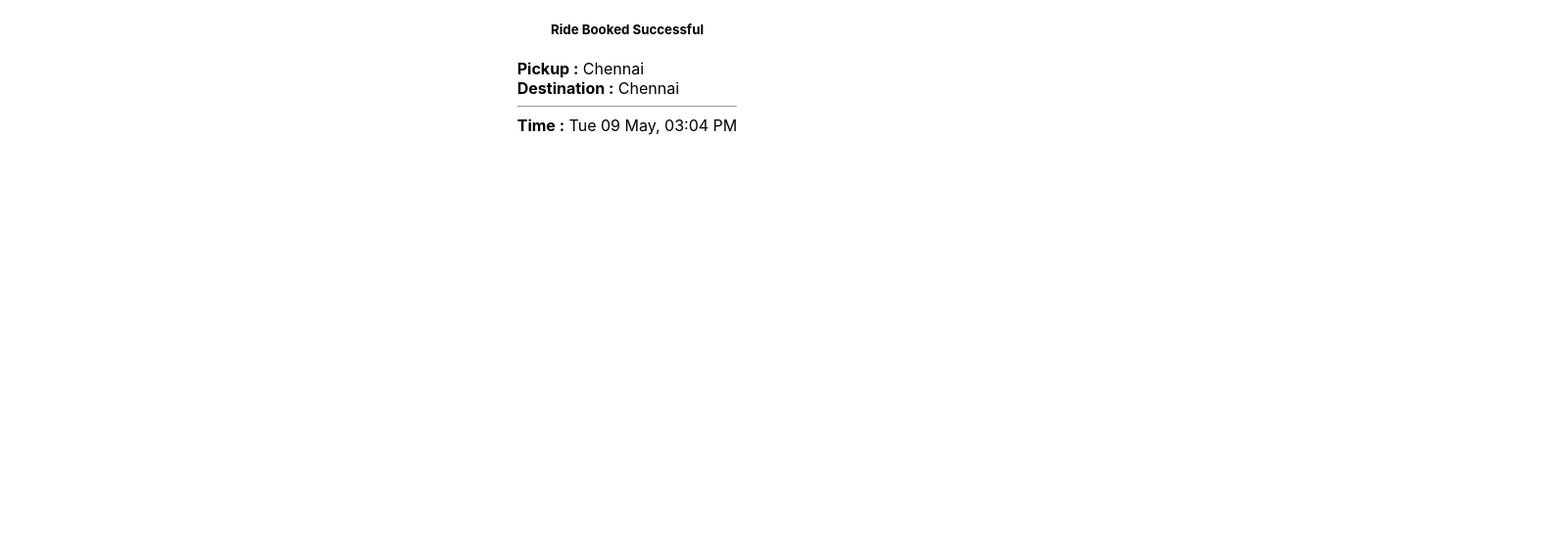
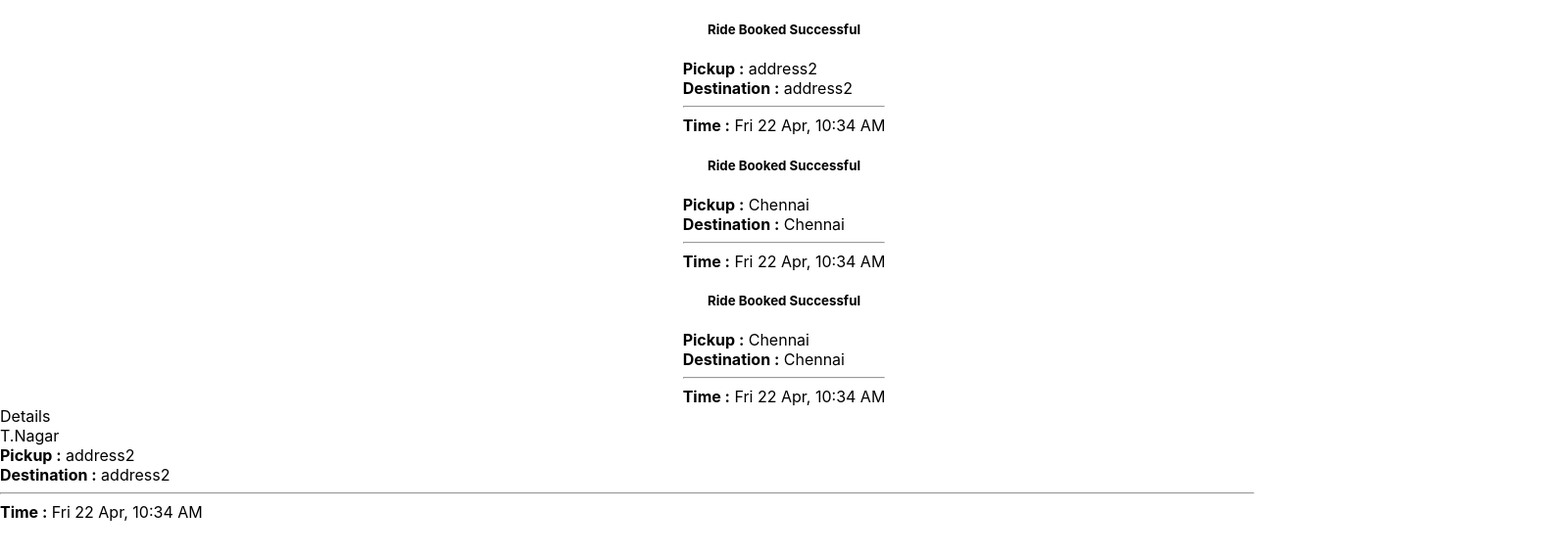
Before and after one commit to UI-GGN/CBP3-React-Rebels, a React (Create React App) app in the folder frontend/hatch-a-cab/: page /booking-confirmation in a window 1280 px wide. Shown: the top 568 px of the page at 98% size, 1600 px wide, since content can reach past the window. Built offline with nearby package versions, Linux system fonts and the light colour scheme.

Commit message:
RR- 3|Akshit Nallu|add request info

```diff
--- a/frontend/hatch-a-cab/src/App.js
+++ b/frontend/hatch-a-cab/src/App.js
@@ -9,12 +9,31 @@ import SignUp from "./pages/Signup";
 import ErrorPage from "./pages/ErrorPage";
 
 function App() {
-  const ride = {
+  const rides = [{
+    bookingId:1,
+    dropLocation: "address1",
+    pickUpLocation: "address2",
+    city:'Chennai',
+    area:'T.Nagar',
+    time: '2022-04-22 10:34:23',
+    status: "confirmed",
+  },{
+    bookingId:2,
     dropLocation: "Delhi",
     pickUpLocation: "Chennai",
     time: "2022-04-22 10:34:23",
+    city:'Chennai',
+    area:'T.Nagar',
     status: "confirmed",
-  };
+  },{
+    bookingId:3,
+    dropLocation: "Delhi",
+    pickUpLocation: "Chennai",
+    time: "2022-04-22 10:34:23",
+    city:'Chennai',
+    area:'T.Nagar',
+    status: "confirmed",
+  }];
 
   return (
     <BrowserRouter>
@@ -25,7 +44,7 @@ function App() {
         <Route path="booking" element={<Booking />} />
         <Route
           path="booking-confirmation"
-          element={<BookingConfirmation ride={ride} />}
+          element={<BookingConfirmation rides={rides} />}
         />
         <Route path="*" element={<ErrorPage />} />
       </Routes>
--- a/frontend/hatch-a-cab/src/pages/Bookingconfirmation.js
+++ b/frontend/hatch-a-cab/src/pages/Bookingconfirmation.js
@@ -1,29 +1,75 @@
-import React from "react";
+import React, { useState } from "react";
 import moment from "moment";
 import "./../styles/pages/BookingConfirmation.scss";
 
-const BookingConfirmation = ({ ride }) => {
-  const date = moment(ride.date).format("ddd DD MMM, hh:mm A");
-  const checkStatus = () => {
+const BookingConfirmation = ({ rides }) => {
+  const convertDate = (date) => moment(date).format("ddd DD MMM, hh:mm A");
+
+  const [bookingId,setBookingId] = useState();
+
+  const [selectedCab, setSelectedCab] = useState({
+    bookingId:1,
+    dropLocation: "address1",
+    pickUpLocation: "address2",
+    city:'Chennai',
+    area:'T.Nagar',
+    time: '2022-04-22 10:34:23',
+    status: "confirmed",
+  });
+
+  const checkStatus = (ride) => {
     if (ride.status === "confirmed") {
       return <h5>Ride Booked Successful</h5>;
     } else return <h5>Ride Booking Failed</h5>;
   };
-  return (
-    <div className="container">
-      {checkStatus()}
+
+  const selectCab = (bookingId) => {
+    const cab =rides.find(item => item.bookingId == bookingId)
+    setSelectedCab(cab);
+  }
+  const showDetails = () => {
+    return (
       <div>
+        Details
+        <div>{selectedCab?.area}</div>
+        <div>{selectedCab?.date}</div>
         <div>
-          <strong>Pickup :</strong> {ride.pickUpLocation}
+          <strong>Pickup :</strong> {selectedCab?.pickUpLocation}
         </div>
         <div>
-          <strong>Destination :</strong> {ride.pickUpLocation}
+          <strong>Destination :</strong> {selectedCab?.pickUpLocation}
         </div>
         <hr />
         <div>
-          <strong>Time :</strong> {date}
+          <strong>Time :</strong> {convertDate(selectedCab.time)}
         </div>
       </div>
+    )
+  }
+  return (
+    <div>
+      <div>
+        {rides.map(ride => (
+          <div className="container" key={ride.bookingId}>
+            {checkStatus(ride)}
+            <div>
+              <div onClick={()=>selectCab(ride.bookingId)}>
+                <strong>Pickup :</strong> {ride.pickUpLocation}
+              </div>
+              <div>
+                <strong>Destination :</strong> {ride.pickUpLocation}
+              </div>
+              <hr />
+              <div>
+                <strong>Time :</strong> {convertDate(ride.time)}
+              </div>
+            </div>
+          </div>
+        )
+
+        )}
+      </div>
+      {selectedCab !== undefined ? showDetails() : <></>}
     </div>
   );
 };
--- a/frontend/hatch-a-cab/src/styles/pages/BookingConfirmation.scss
+++ b/frontend/hatch-a-cab/src/styles/pages/BookingConfirmation.scss
@@ -1,5 +1,5 @@
 .container {
-  width: 40em;
+  width: 100em;
   margin: auto;
   display: flex;
   flex-direction: column;
```
